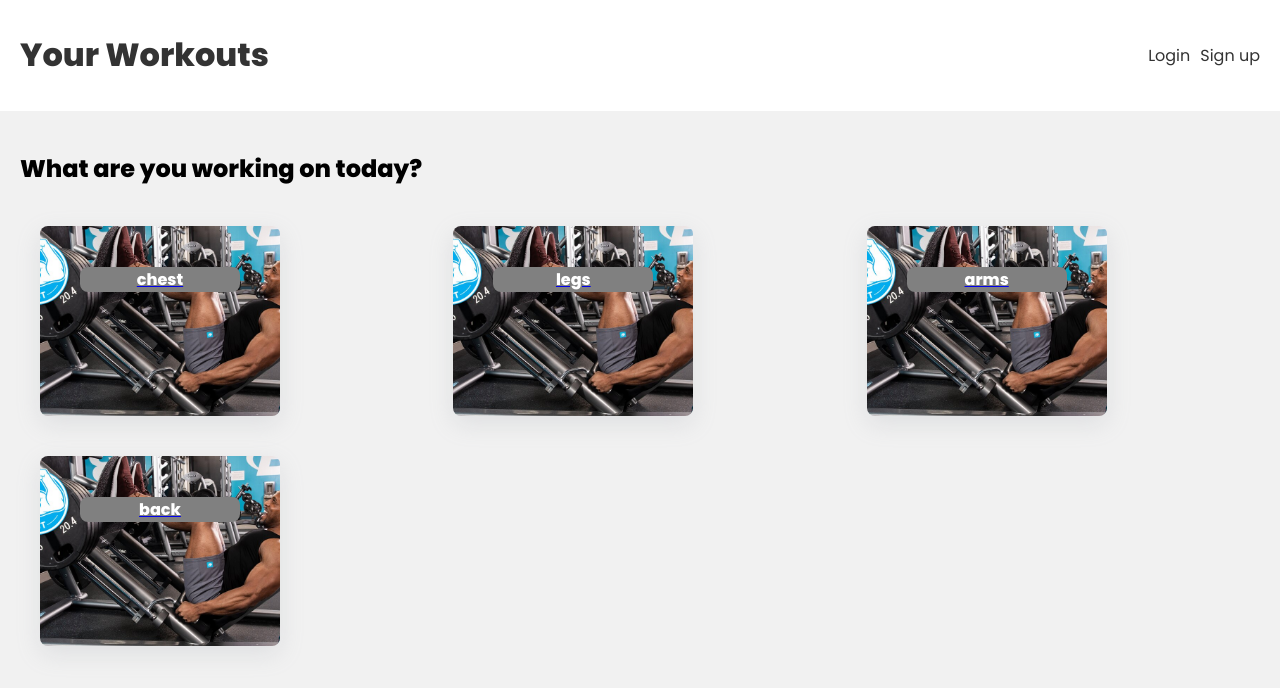
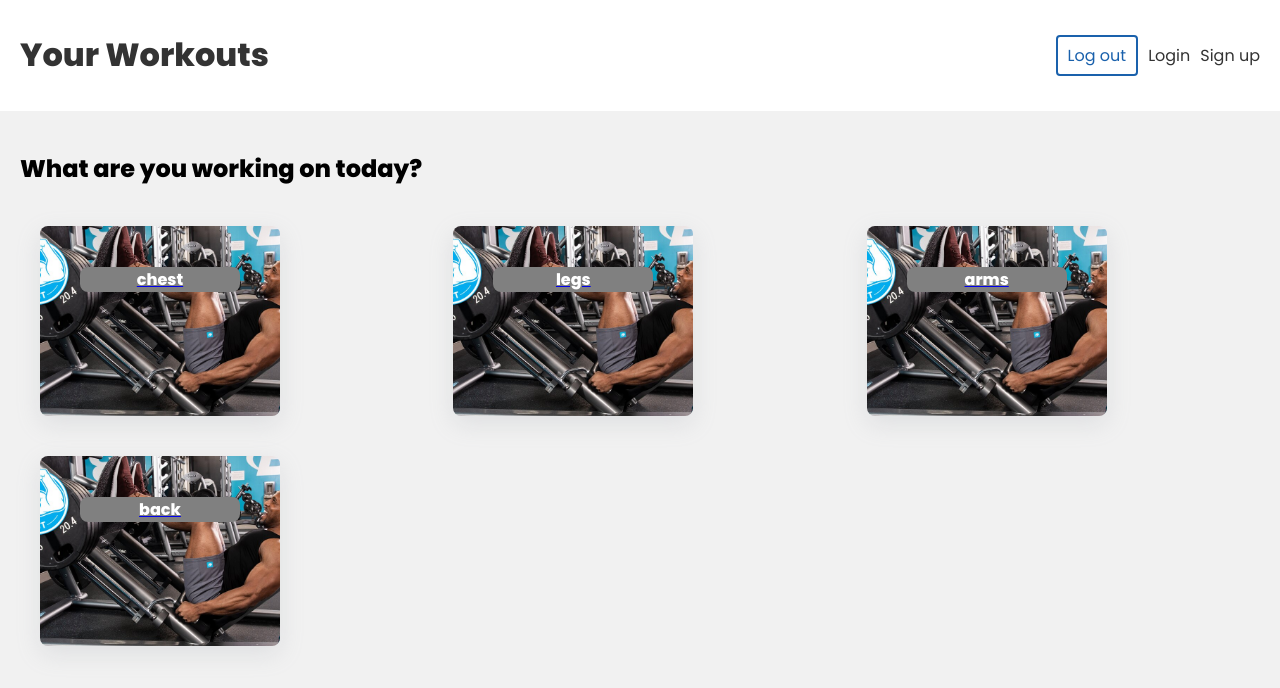
Before and after one commit to Zak-aden1/mern-workout, a React (Create React App) app in the folder frontend/: page / in a window 1280 px wide. Shown: the top 688 px of the page. Built offline with nearby package versions, Linux system fonts and the light colour scheme.

Commit message:
create logout hook to rm user from client side

```diff
--- a/frontend/src/components/Navbar.js
+++ b/frontend/src/components/Navbar.js
@@ -1,8 +1,14 @@
 import React from 'react'
 import {Link} from 'react-router-dom'
+import { useLogout } from '../hooks/useLogout'
 
 /* navbar component */
 const Navbar = () => {
+  const { logout } =  useLogout()
+
+  const handleClick = () => {
+    logout()
+  }
   return (
     <header>
       <div className='container'>
@@ -10,6 +16,9 @@
           <h1>Your Workouts</h1>
         </Link>
         <nav>
+          <div>
+            <button onClick={handleClick}>Log out</button>
+          </div>
           <div>
             <Link to="/login">Login</Link>
             <Link to="/signup">Sign up</Link>
--- /dev/null
+++ b/frontend/src/hooks/useLogout.js
@@ -0,0 +1,12 @@
+import { useAuthContext } from "./useAuthContext";
+
+export const useLogout = () => {
+  const { dispatch } = useAuthContext();
+
+  const logout = () => {
+    localStorage.removeItem('user');
+    dispatch({type: 'LOGOUT'})
+  }
+
+  return {logout}
+};
--- a/frontend/src/index.css
+++ b/frontend/src/index.css
@@ -196,6 +196,22 @@
 nav a {
   margin-left: 10px;
 }
+
+nav button {
+  background: #fff;
+  color: var(--primary);
+  border: 2px solid var(--primary);
+  padding: 6px 10px;
+  border-radius: 4px;
+  font-family: "Poppins";
+  cursor: pointer;
+  font-size: 1em;
+}
+nav button:hover {
+  color: white;
+  background-color: var(--primary);
+}
+
 /* auth forms */
 form.signup, form.login {
   max-width: 400px;
```
